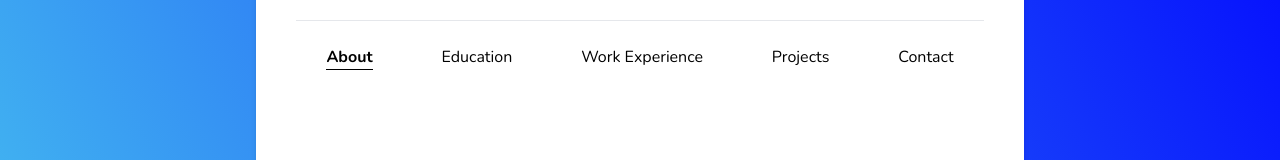
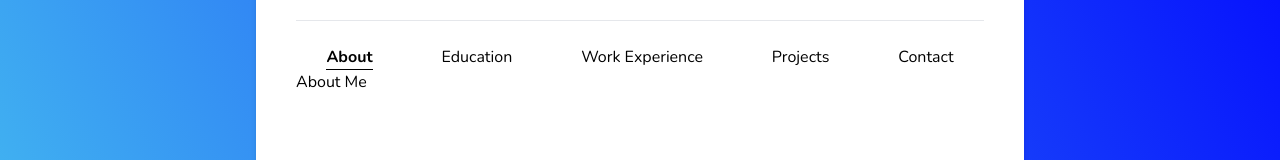
Before and after one commit to Jschles1/john-schlesinger, a Next.js app: page / in a window 1280 px wide. Shown: the part 295-455 px from the top of the page. Built offline with nearby package versions, Linux system fonts and the light colour scheme; what tailwindcss-animation would draw is missing.

Commit message:
Boilerplate for about page

```diff
--- a/src/pages/index.tsx
+++ b/src/pages/index.tsx
@@ -1,16 +1,17 @@
 import type { NextPage } from 'next';
 import Head from 'next/head';
-import Image from 'next/image';
 
 const Home: NextPage = () => {
     return (
-        <div className="">
+        <div>
             <Head>
-                <title>Create Next App</title>
+                <title>John Schlesinger - About Me</title>
                 <link rel="icon" href="/favicon.ico" />
             </Head>
 
-            <main className=""></main>
+            <main>
+                <h2>About Me</h2>
+            </main>
         </div>
     );
 };
```
